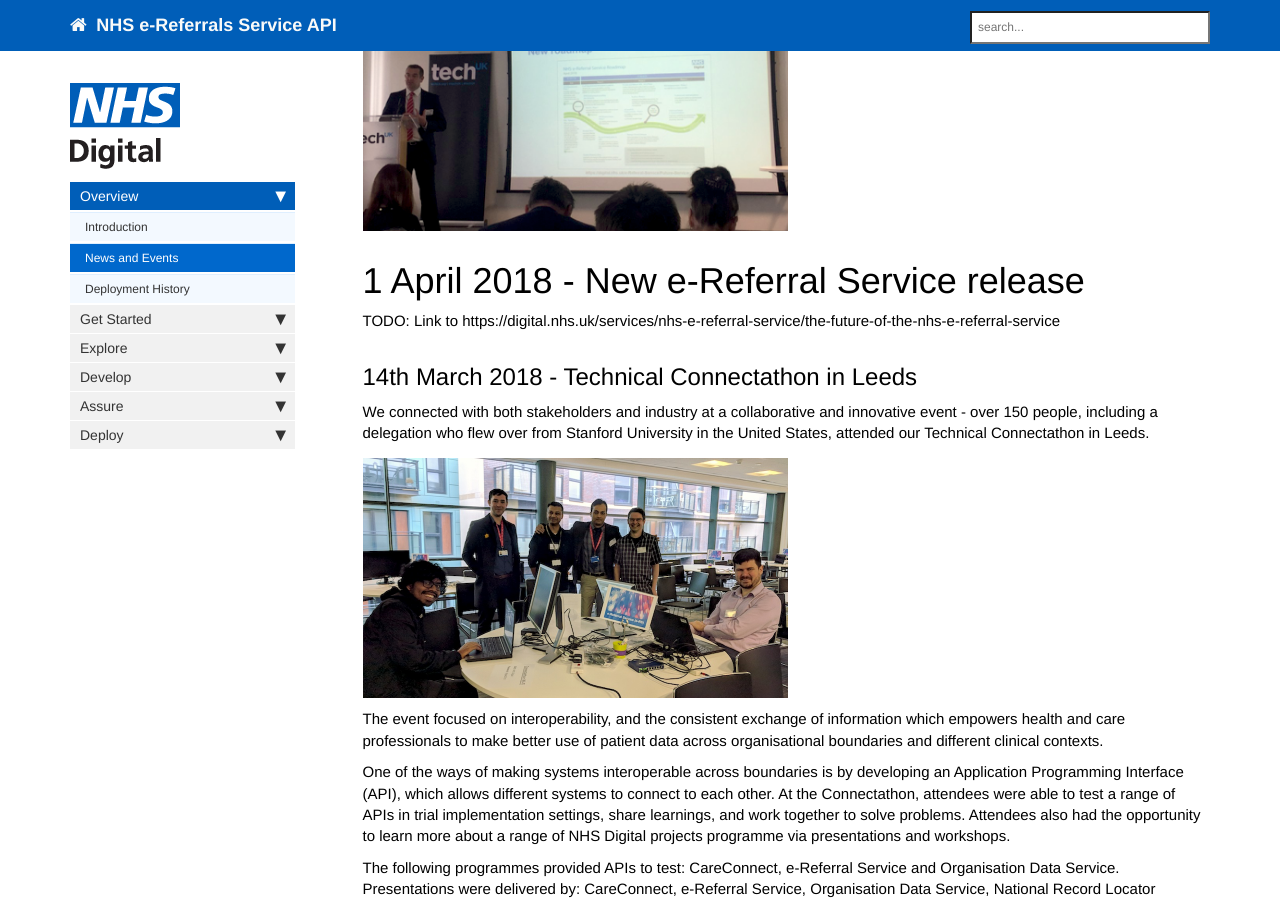
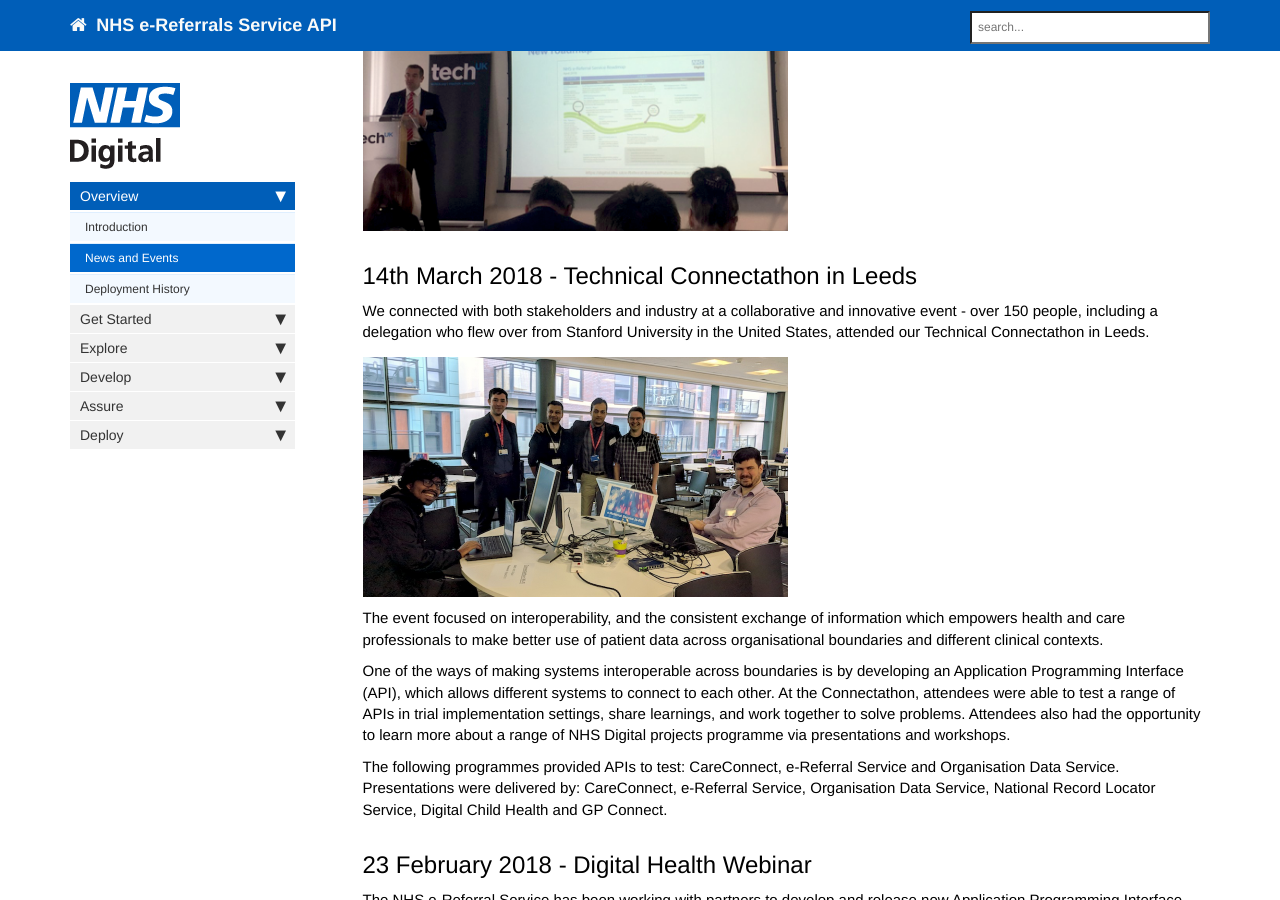
Before and after one commit to wurble369/websitetest, a Jekyll site: the page built from pages/news_and_events.md, in a window 1280 px wide and 900 px high, scrolled down 547 px. Built offline with Jekyll 4.4.1, drawn with Linux system fonts in a browser that asks for light colours; nearby versions of some CDN libraries; comment, search, counter and statistics services are not loaded.

Commit message:
Hide that

```diff
--- a/pages/news_and_events.md
+++ b/pages/news_and_events.md
@@ -20,9 +20,9 @@ For more information visit the [Tech UK website](http://www.techuk.org/events/me
 
 <img src="images/news/techuk-may-2018.png" alt="Tech UK Industry Briefing with NHS Digital" style="width: 425px;"/>
 
-# 1 April 2018 - New e-Referral Service release
+<!--# 1 April 2018 - New NHS e-Referral Service release-->
 
-TODO: Link to https://digital.nhs.uk/services/nhs-e-referral-service/the-future-of-the-nhs-e-referral-service
+<!--Today we are pleased to announce the release of NHS e-Referral Service version 7.5.  https://digital.nhs.uk/services/nhs-e-referral-service/the-future-of-the-nhs-e-referral-service-->
 
 ## 14th March 2018 - Technical Connectathon in Leeds
 
```
